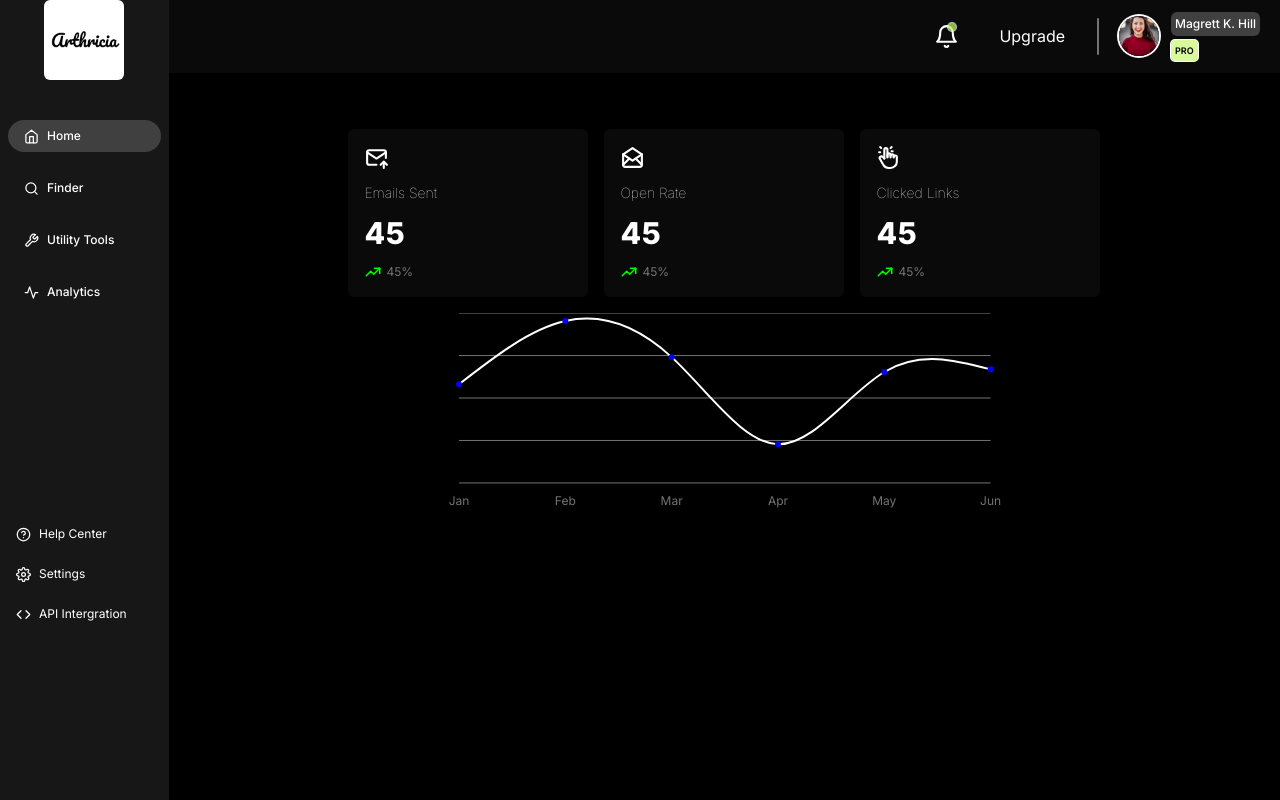
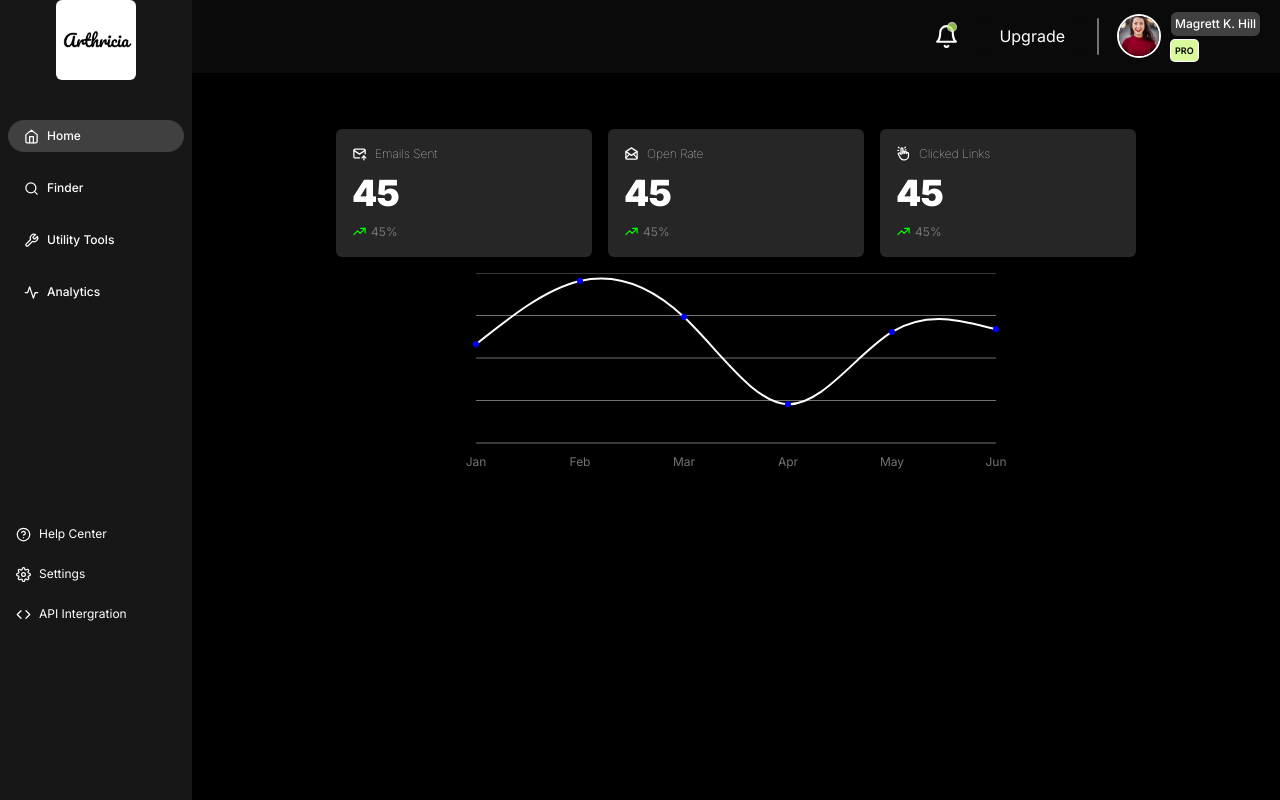
Before and after one commit to themuffineman/pendora-tools, a Next.js app in the folder my-app/: page /dashboard in a window 1280 px wide. Built offline with nearby package versions, Linux system fonts and the light colour scheme.

Commit message:
Edits to dashcard

```diff
--- a/my-app/app/dashboard/layout.jsx
+++ b/my-app/app/dashboard/layout.jsx
@@ -12,7 +12,7 @@ import Button from '@/components/Button.jsx'
 const layout = ({children}) => {
   return (
     <div className="w-full h-full text-white bg-black flex">
-        <div className={`w-[12rem] px-2 bg-neutral-900 h-full flex flex-col items-center justify-start gap-10 `}>
+        <div className={`w-[15%] max-w-[13rem] px-2 bg-neutral-900 h-full flex flex-col items-center justify-start gap-10 `}>
           <div className='size-[5rem] p-1 rounded-md relative'>
             <Image
               src='/athricia_logo.png'
@@ -39,7 +39,7 @@ const layout = ({children}) => {
             ))}
           </div>
         </div>
-        <div className="w-full h-full flex flex-col ">
+        <div className="w-[85%] h-full flex flex-col ">
             <div className='w-full h-[5rem] px-5 flex gap-3 items-center justify-end bg-neutral-950 text-white'>
               <Popover>
                 <PopoverTrigger>
--- a/my-app/components/DashCard.jsx
+++ b/my-app/components/DashCard.jsx
@@ -3,20 +3,22 @@ import React from 'react'
 
 const DashCard = ({title, stat, icon, comparison }) => {
   return (
-    <div className='w-[15rem] h-max text-white  bg-neutral-950 hover:ring-1 flex flex-col items-start gap-3 hover:ring-neutral-900   text-center p-4 rounded-md hover:scale-[1px] transition'>
-        <Image
-            src={`/icons/${icon}`}
-            width={25}
-            height={25}
-        />
-        <h4 className='text-[14px] font-thin'>{title}</h4>
-        <h1 className='text-3xl font-extrabold tracking-wide'>{stat}</h1>
+    <div className='w-[16rem] h-[8rem] text-white bg-neutral-800 hover:ring-1 flex flex-col items-start gap-1 justify-between hover:ring-neutral-900   text-center p-4 rounded-md hover:scale-[5px] transition'>
+        <div className="w-full flex justify-start items-center gap-2">
+          <Image
+              src={`/icons/${icon}`}
+              width={15}
+              height={15}
+          />
+          <h4 className='text-[12px] font-thin'>{title}</h4>
+        </div>
+        <h1 className='text-4xl font-black tracking-tight'>{stat}</h1>
         <div className='flex gap-1 items-center w-max'>
             {
                 comparison > 0 ?
-                (<Image src="/icons/trending-up.svg" width={18} height={18}/>):
+                (<Image src="/icons/trending-up.svg" width={15} height={15}/>):
                 comparison < 0 &&
-                (<Image src="/icons/trending-down.svg" width={18} height={18}/>)
+                (<Image src="/icons/trending-down.svg" width={15} height={15}/>)
             }
             <p className='text-neutral-500 text-[12px]'>{comparison}%</p>
         </div>
```
